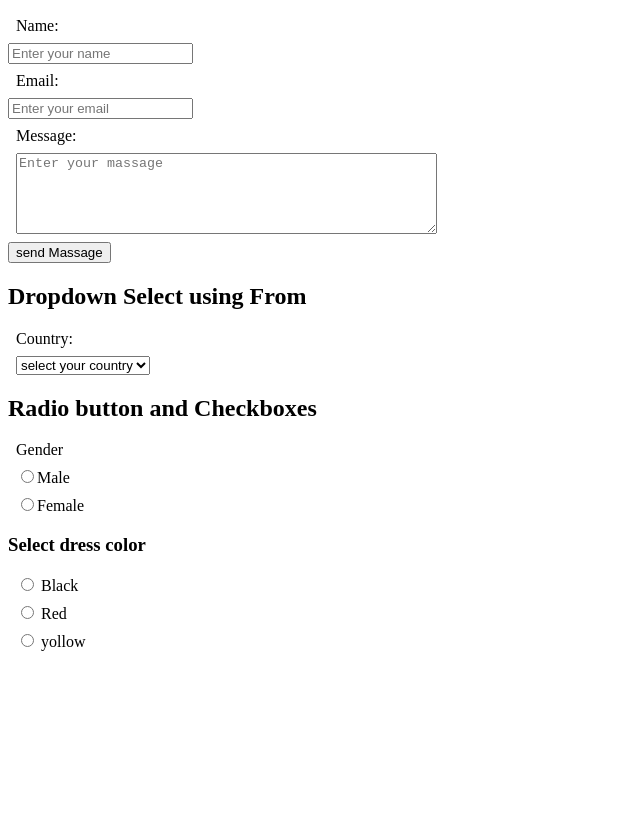
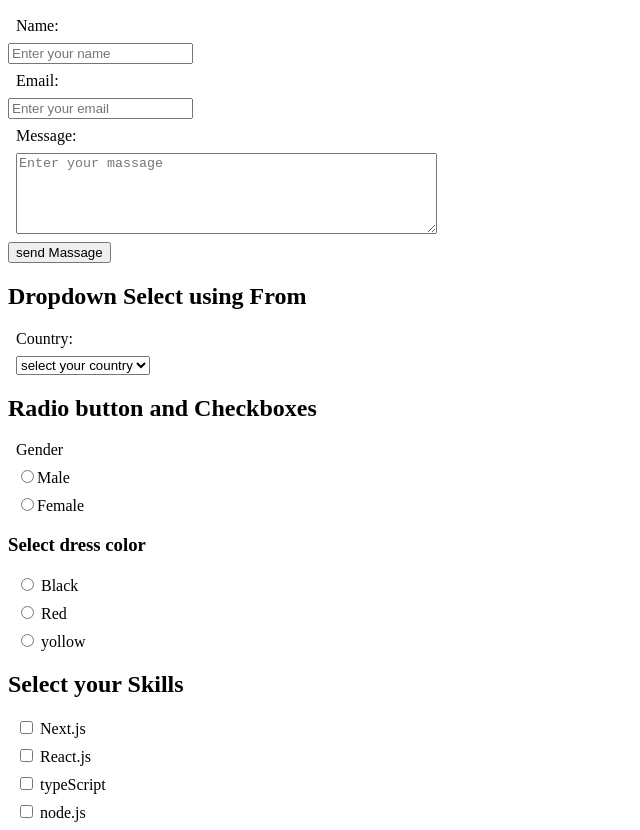
Before and after one commit to creativeemon/HTML-ADVANCED-FROM, a plain HTML site: page index.html in a window 1280 px wide. Shown: the part 110-940 px from the top of the page, without its empty margins (0-640 px from the left). Before the commit the page ends 800 px from the top, so only its background shows below. Drawn offline with Linux system fonts and the light colour scheme.

Commit message:
checkbox add

```diff
--- a/index.html
+++ b/index.html
@@ -77,6 +77,22 @@
         </from>
      </div>
 
+     <!-- checkbox add -->
+  <div>
+     <h2>Select your Skills</h2>
+     <label for="">
+        <input type="checkbox" name="skills" value="next.js"> Next.js
+     </label>
+     <label for="">
+        <input type="checkbox" name="skills" value="react.js"> React.js
+     </label>
+     <label for="">
+        <input type="checkbox" name="skills" value="typeScript"> typeScript
+     </label>
+     <label for="">
+        <input type="checkbox" name="skills" value="node.js"> node.js
+     </label>
+  </div>
 </body>
 
 </html>
```
